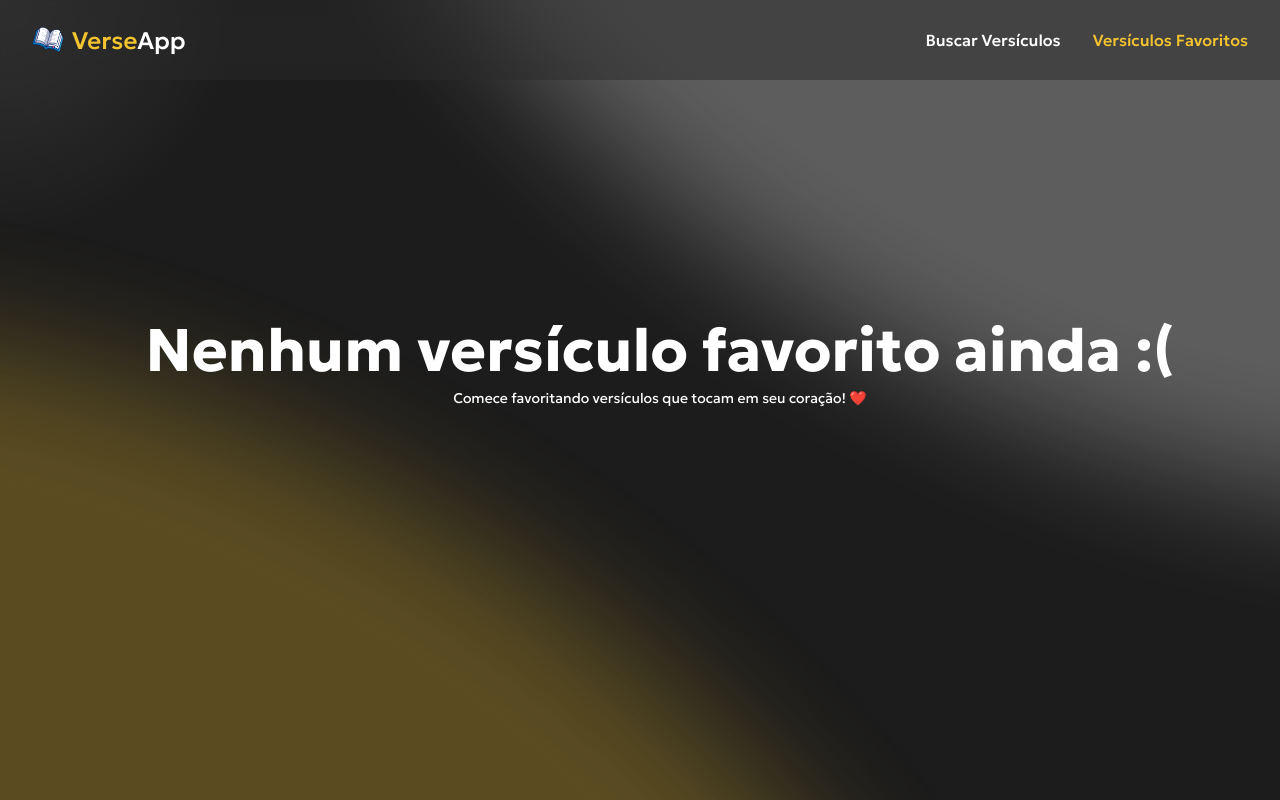
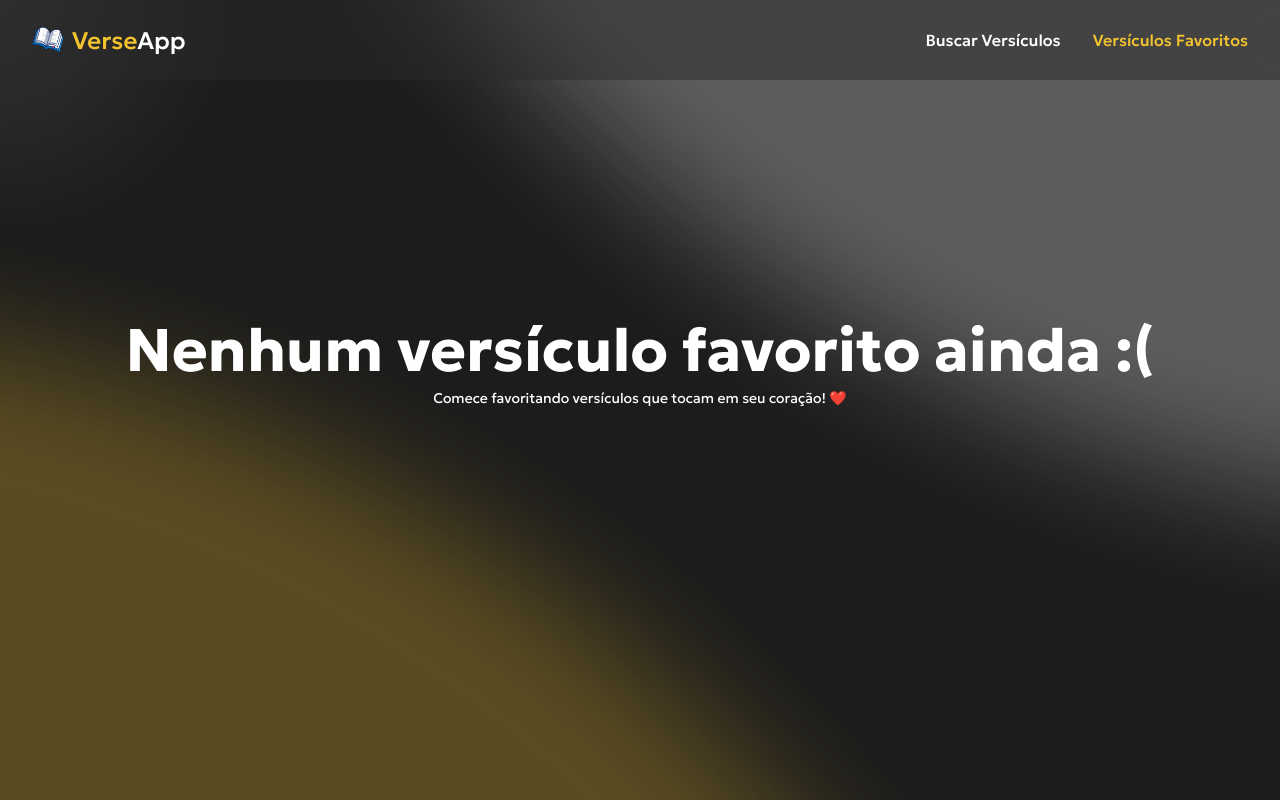
Before and after one commit to Augustbr01/VerseApp-V2, a React (Vite) app: page /favoritos in a window 1280 px wide. Built offline with nearby package versions, Linux system fonts and the light colour scheme.

Commit message:
Refactor Favoritos component: remove unnecessary margin classes for cleaner layout

```diff
--- a/src/components/Favoritos.jsx
+++ b/src/components/Favoritos.jsx
@@ -32,7 +32,7 @@ export function PaginaFavoritos() {
 
                 <div className="max-w-7xl flex mt-50 md:mt-60 w-full">
                     <div className="max-w-7xl flex flex-col w-full">
-                        <div className="animate-in slide-in-from-bottom duration-700 delay-100 sm:ml-15 max-[500px]:ml-2 lg:ml-10 ml-20 md:ml-30 flex flex-col mb-8">
+                        <div className="animate-in slide-in-from-bottom duration-700 delay-100  flex flex-col mb-8">
                             <h1 className="font-display text-center  font-bold text-4xl md:text-5xl lg:text-6xl mb-2">
                                 Nenhum versículo favorito ainda :(
                             </h1>
```
